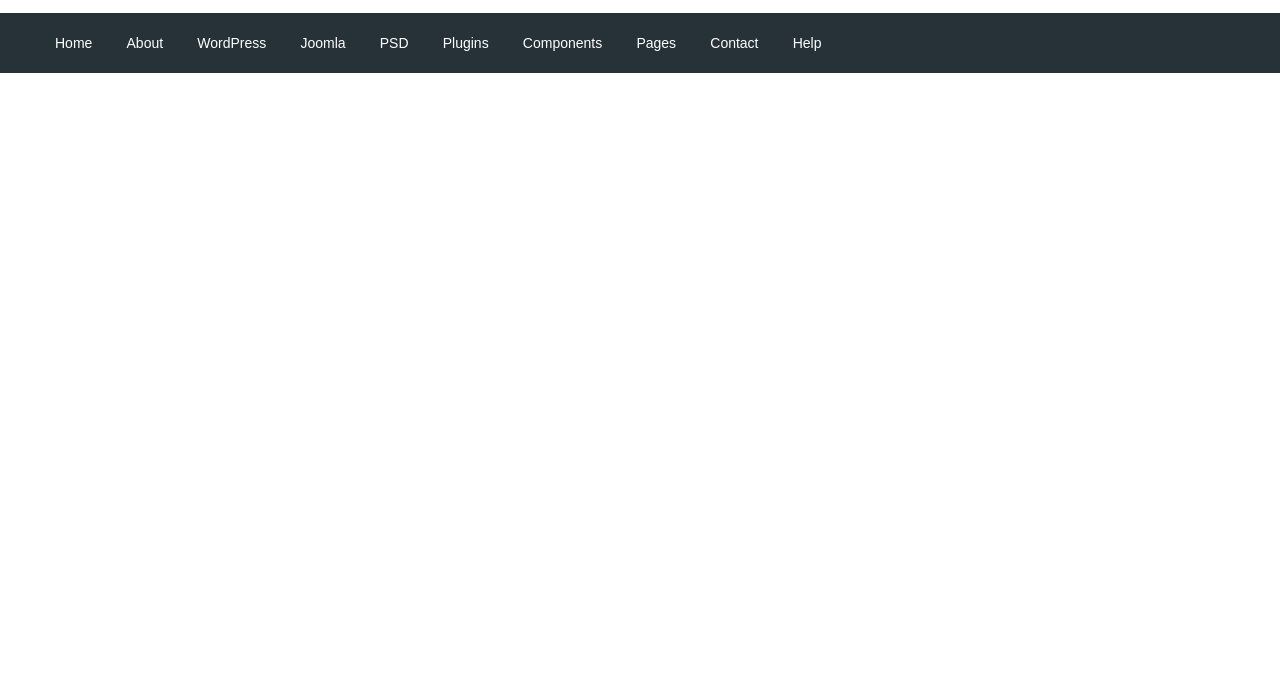
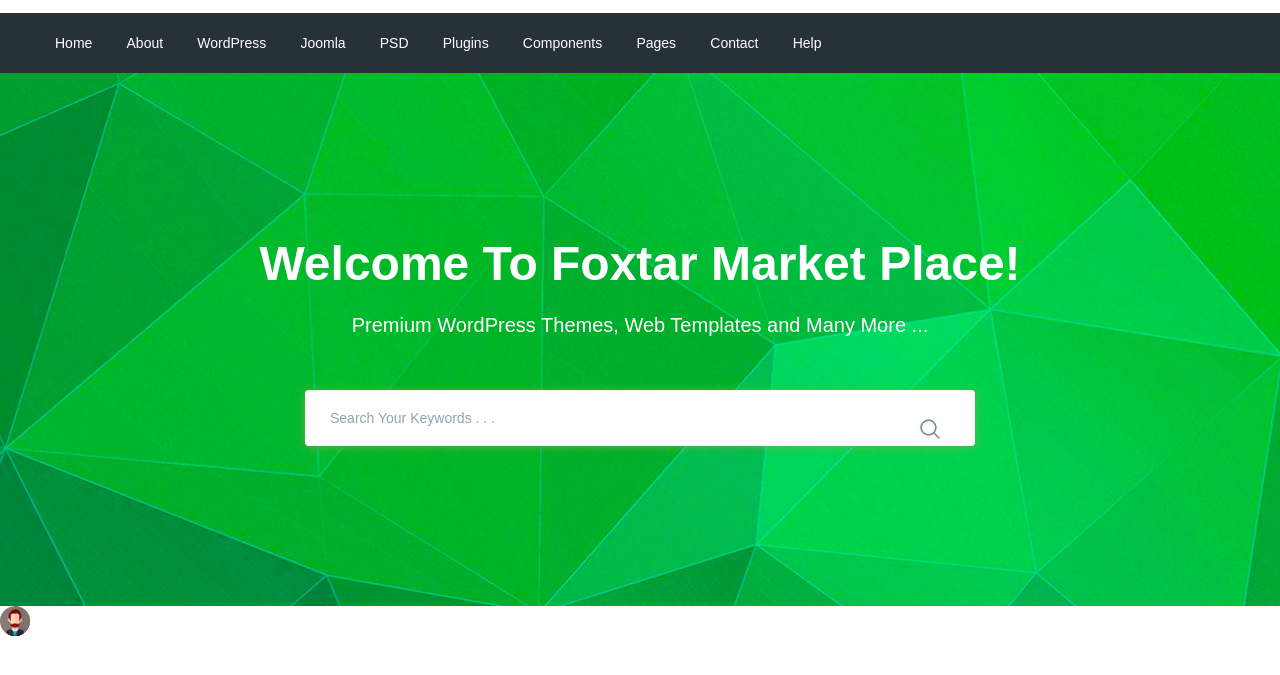
Before and after one commit to MartinEde-n/Moderno, a website: page app/index.html in a window 1280 px wide. Shown: the part 77-752 px from the top of the page. Drawn offline with nearby package versions, Linux system fonts and the light colour scheme; files that its build step writes are made by us from their sources; files whose address does not match are found by name.

Commit message:
added serch section

```diff
--- a/app/index.html
+++ b/app/index.html
@@ -99,10 +99,37 @@
 				</div>
 			</div>
 
+	</header>
+
+	<section class="search" style="background-image: url(../images/search.jpg)">
+		<div class="container">
+			<div class="search__inner">
+				<div class="search__inner-title">
+					Welcome To Foxtar Market Place!
+				</div>
+				<div class="search__inner-text">
+					Premium WordPress Themes, Web Templates and Many More ...
+				</div>
+				<div class="search__inner-form">
+					<form action="">
+						<input type="text" placeholder="Search Your Keywords . . ." required>
+						<button type="submit">
+							<img src="../app/images/search-btn.png" alt="">
+						</button>
+					</form>
+				</div >
+			</div>
+		</div>
+	</section>
+
+	<img src="../../Maderno/Moderno/app/images/bred.png" alt="">
 
 
 
-	</header>
+
+
+
+
 
 
 
--- a/app/scss/style.scss
+++ b/app/scss/style.scss
@@ -2,6 +2,8 @@
 @import '../scss/global';
 @import '../scss/fonts';
 
+
+/*header*/
 .header__top-inner{
 	display: flex;
 	justify-content: space-between;
@@ -51,3 +53,76 @@
 		}
 	}
 }
+
+/*search*/
+.search{
+
+	background-repeat: no-repeat;
+	background-size: cover;
+	background-position: center;
+	min-height: 533px;
+}
+.search__inner{
+	padding: 155px 0 100px;
+	color: white;
+	text-align: center;
+	&-title{
+		margin-bottom: 10px;
+		font-size: 48px;
+		font-weight: 700;
+		line-height: 72px;
+	}
+	&-text{
+		margin-bottom: 50px;
+		font-size: 20px;
+		font-weight: 500;
+		line-height: 30px;
+	}
+	&-form{
+		max-width: 670px;
+		margin: 0 auto;
+		position: relative;
+		input{
+			display: block;
+			width: 100%;
+			box-shadow: 0px 1px 10px 0px rgba(124, 178, 64, 0.75);
+			border-radius: 4px;
+			height: 56px;
+			border: none;
+			font-size: 14px;
+			outline: none;
+			padding-left: 25px;
+			padding-right: 60px;
+			&:focus{
+				border:1px solid $green;
+			}
+			&::placeholder{
+				color: #90a4ae;
+				font-weight: 500;
+
+			}
+
+	}
+	button{
+		position: absolute;
+		border: none;
+		background-color: transparent;
+		right: 20px;
+		top: 16px;
+		width: 50px;
+		height: 50px;
+
+
+	}
+}
+
+}
+
+.bred{
+	img{
+		position: absolute;
+		background-color: black;
+		width: 50px;
+		height: 50px;
+	}
+}
```
Also changed, not shown: app/images/bred.png (added), app/images/icons/search.svg (added), app/images/search-btn.png (added), app/images/search.jpg (added), app/style.min.css.
